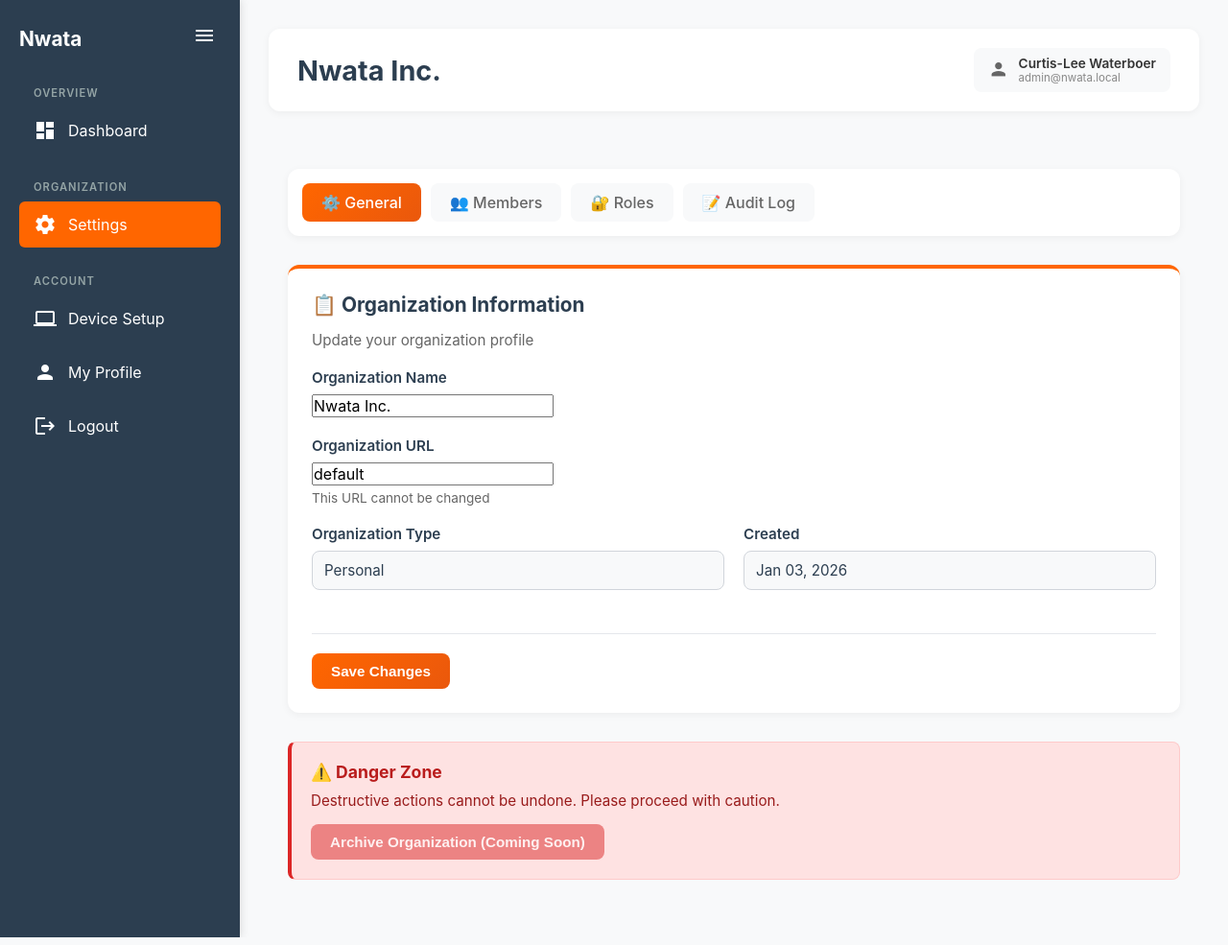
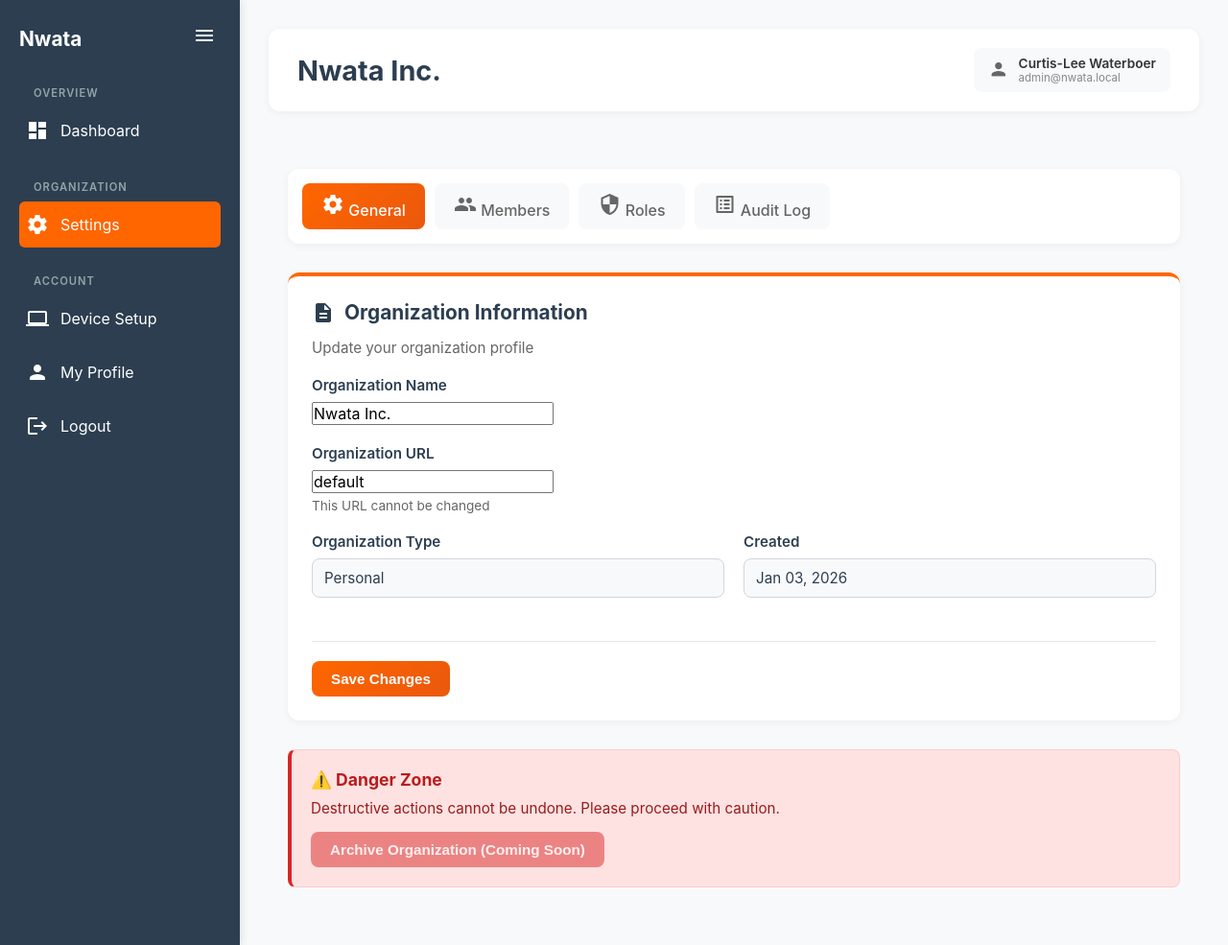
Before and after one commit to cwaterboer/django-nwata, a Django app: page /dashboard/org/settings/ in a window 1280 px wide. Shown: the whole page at 96% size. Run offline with Django 5.2, Linux system fonts and the light colour scheme; a user stored in the database is signed in; data comes from the database, SQL or seed files in the repository.

Commit message:
Emojis replaced with icons part 2

```diff
--- a/nwata_web/dashboard/templates/dashboard/org_settings.html
+++ b/nwata_web/dashboard/templates/dashboard/org_settings.html
@@ -312,25 +312,25 @@ textarea {
     <div class="settings-tabs">
         <a href="{% url 'org_settings' %}?tab=general"
            class="settings-tab {% if active_tab == 'general' %}active{% endif %}">
-            ⚙️ General
+            <span class="material-icons md-24">settings</span> General
         </a>
         <a href="{% url 'org_settings' %}?tab=members"
            class="settings-tab {% if active_tab == 'members' %}active{% endif %}">
-            👥 Members
+            <span class="material-icons md-24">group</span> Members
         </a>
         {% if is_team %}
         <a href="{% url 'org_settings' %}?tab=departments"
            class="settings-tab {% if active_tab == 'departments' %}active{% endif %}">
-            🏢 Departments
+            <span class="material-icons md-24">apartment</span> Departments
         </a>
         {% endif %}
         <a href="{% url 'org_settings' %}?tab=roles"
            class="settings-tab {% if active_tab == 'roles' %}active{% endif %}">
-            🔐 Roles
+            <span class="material-icons md-24">security</span> Roles
         </a>
         <a href="{% url 'org_settings' %}?tab=audit"
            class="settings-tab {% if active_tab == 'audit' %}active{% endif %}">
-            📝 Audit Log
+            <span class="material-icons md-24">list_alt</span> Audit Log
         </a>
     </div>
 
--- a/nwata_web/dashboard/templates/dashboard/org_tabs/tab_audit.html
+++ b/nwata_web/dashboard/templates/dashboard/org_tabs/tab_audit.html
@@ -3,7 +3,7 @@
 <div class="tab-content">
     <!-- Audit Log Card -->
     <div class="settings-card">
-        <div class="settings-card-title">📝 Audit Log</div>
+        <div class="settings-card-title"><span class="material-icons md-24">list_alt</span> Audit Log</div>
         <div class="settings-card-subtitle">Complete immutable history of changes made to your organization</div>
 
         {% if audit_logs %}
--- a/nwata_web/dashboard/templates/dashboard/org_tabs/tab_general.html
+++ b/nwata_web/dashboard/templates/dashboard/org_tabs/tab_general.html
@@ -3,7 +3,7 @@
 <div class="tab-content">
     <!-- Organization Info Card -->
     <div class="settings-card">
-        <div class="settings-card-title">📋 Organization Information</div>
+        <div class="settings-card-title"><span class="material-icons md-24">description</span> Organization Information</div>
         <div class="settings-card-subtitle">Update your organization profile</div>
 
         <form method="post" class="space-y-4">
--- a/nwata_web/dashboard/templates/dashboard/org_tabs/tab_members.html
+++ b/nwata_web/dashboard/templates/dashboard/org_tabs/tab_members.html
@@ -38,7 +38,7 @@
 
     <!-- Active Members Card -->
     <div class="settings-card">
-        <div class="settings-card-title">👥 Active Members ({{ active_users.count }})</div>
+        <div class="settings-card-title"><span class="material-icons md-24">group</span> Active Members ({{ active_users.count }})</div>
         <div class="settings-card-subtitle">Current team members in your organization</div>
 
         {% if active_users %}
@@ -84,7 +84,7 @@
     <!-- Pending Invitations Card -->
     {% if pending_users %}
     <div class="settings-card">
-        <div class="settings-card-title">⏳ Pending Invitations ({{ pending_users.count }})</div>
+        <div class="settings-card-title"><span class="material-icons md-24">access_time</span> Pending Invitations ({{ pending_users.count }})</div>
         <div class="settings-card-subtitle">Awaiting acceptance from invited members</div>
 
         <div style="overflow-x: auto;">
--- a/nwata_web/dashboard/templates/dashboard/org_tabs/tab_roles.html
+++ b/nwata_web/dashboard/templates/dashboard/org_tabs/tab_roles.html
@@ -10,7 +10,7 @@
 
     <!-- Permissions Matrix Card -->
     <div class="settings-card">
-        <div class="settings-card-title">🔐 Permission Matrix</div>
+        <div class="settings-card-title"><span class="material-icons md-24">security</span> Permission Matrix</div>
         <div class="settings-card-subtitle">View permissions for each role</div>
 
         <div style="overflow-x: auto; margin-top: 20px;">
--- a/nwata_web/nwata_web/templates/about.html
+++ b/nwata_web/nwata_web/templates/about.html
@@ -477,7 +477,7 @@
         <div class="mission-card">
             <div class="mission-grid">
                 <div class="mission-item">
-                    <div class="mission-icon">🔑</div>
+                    <div class="mission-icon"><span class="material-icons md-36">vpn_key</span></div>
                     <h3>Data Ownership</h3>
                     <p>Employees control their work data</p>
                 </div>
@@ -487,7 +487,7 @@
                     <p>Built on consent and encryption</p>
                 </div>
                 <div class="mission-item">
-                    <div class="mission-icon">👥</div>
+                    <div class="mission-icon"><span class="material-icons md-36">group</span></div>
                     <h3>Empowerment</h3>
                     <p>Better insights for everyone</p>
                 </div>
--- a/nwata_web/nwata_web/templates/base.html
+++ b/nwata_web/nwata_web/templates/base.html
@@ -272,7 +272,7 @@
             <div class="footer-grid">
                 <div class="footer-section">
                     <div class="logo" style="margin-bottom: 1rem;">
-                        <div class="logo-icon">⚡</div>
+                        <div class="logo-icon"><span class="material-icons md-36">flash_on</span></div>
                         <span class="logo-text" style="font-size: 1.25rem;">Nwata</span>
                     </div>
                     <p>Empowering employees to own their work history while providing organizations meaningful insights under consent.</p>
--- a/nwata_web/nwata_web/templates/base_dashboard.html
+++ b/nwata_web/nwata_web/templates/base_dashboard.html
@@ -90,7 +90,7 @@
         }
 
         .menu-item {
-            padding: 12px 15px;
+            padding: 12px 7px;
             margin-bottom: 8px;
             border-radius: 6px;
             cursor: pointer;
--- a/nwata_web/nwata_web/templates/dashboard/profile.html
+++ b/nwata_web/nwata_web/templates/dashboard/profile.html
@@ -154,7 +154,7 @@ button, .btn {
 
 {% block content %}
 <div class="content-area profile-section">
-    <h1 class="page-title">⚙️ Profile Settings</h1>
+    <h1 class="page-title"><span class="material-icons md-36">settings</span> Profile Settings</h1>
 
     {% if messages %}
     <div class="messages">
```
Also changed, not shown: nwata_web/nwata_web/templates/dashboard/dashboard.html (+6 -6 lines), nwata_web/nwata_web/templates/device_setup.html (+7 -7 lines), nwata_web/nwata_web/templates/onboarding.html (+5 -5 lines).
